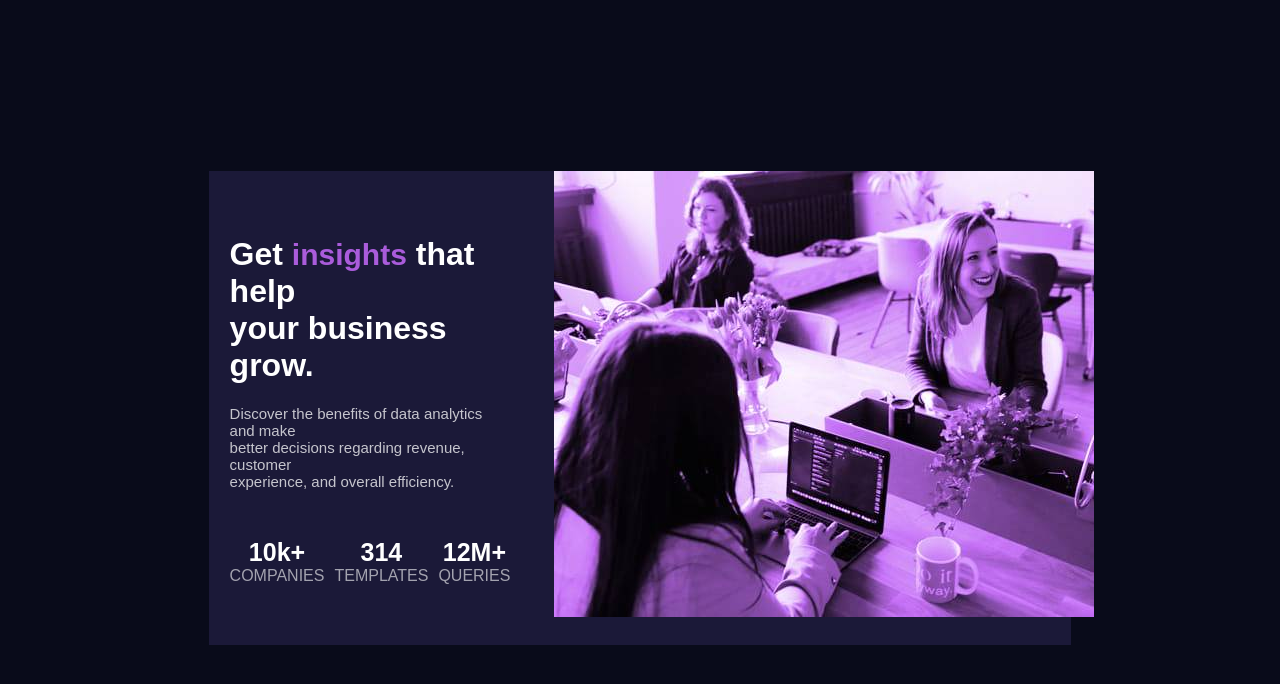
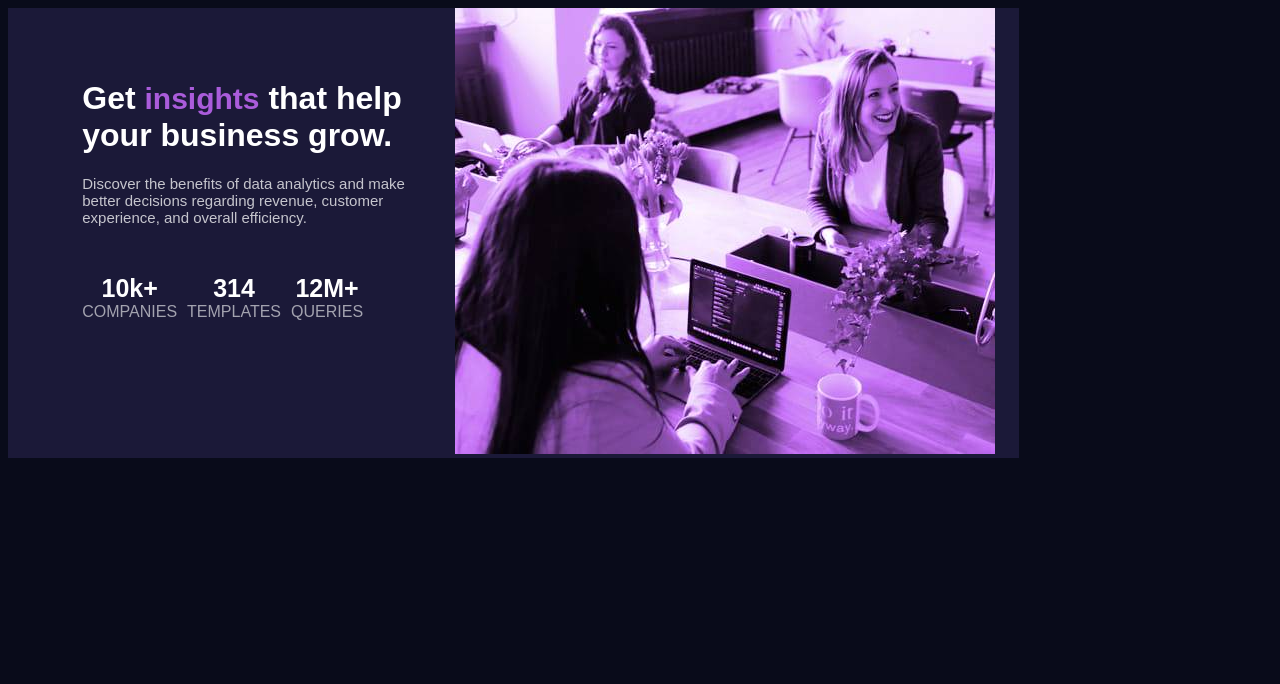
Before and after one commit to Kamsi2024/Stats_Preview-card, a plain HTML site: page Stats_Preview.html in a window 1280 px wide. Drawn offline with Linux system fonts and the light colour scheme; a web font is replaced by a local one.

Commit message:
first commit

```diff
--- a/Stats_Preview.css
+++ b/Stats_Preview.css
@@ -1,16 +1,16 @@
 body{
     background-color: hsl(233, 47%, 7%);
     font-family: 'Lexand Deca', sans-serif;
-    display: flex;
+    /* display: flex;
     justify-content: center;
     align-items: center;
-    height: 100vh;
+    height: 100vh; */
 }
 .card{
     display: flex;
     flex: 1;
     background-color: hsl(244, 38%, 16%);
-    width: auto;
+    width: 80%;
     justify-content: center;
 
 
```
